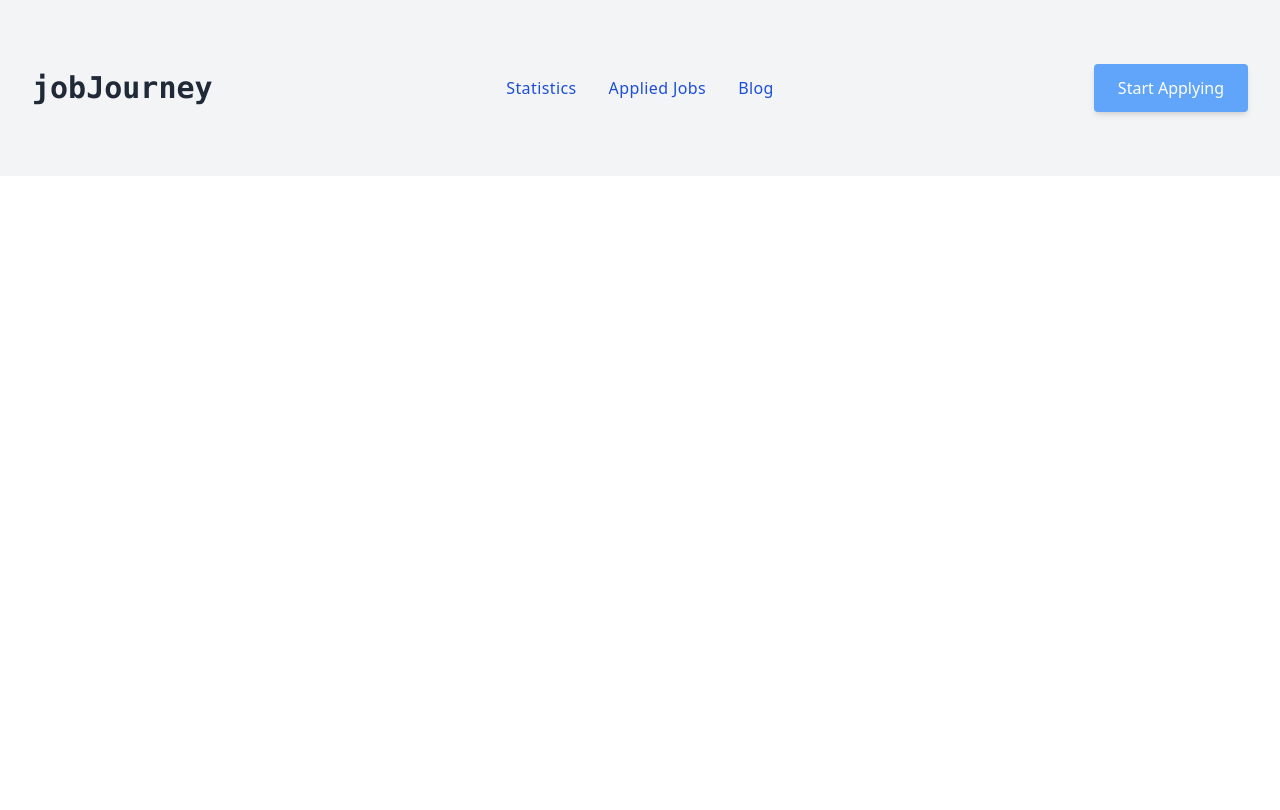
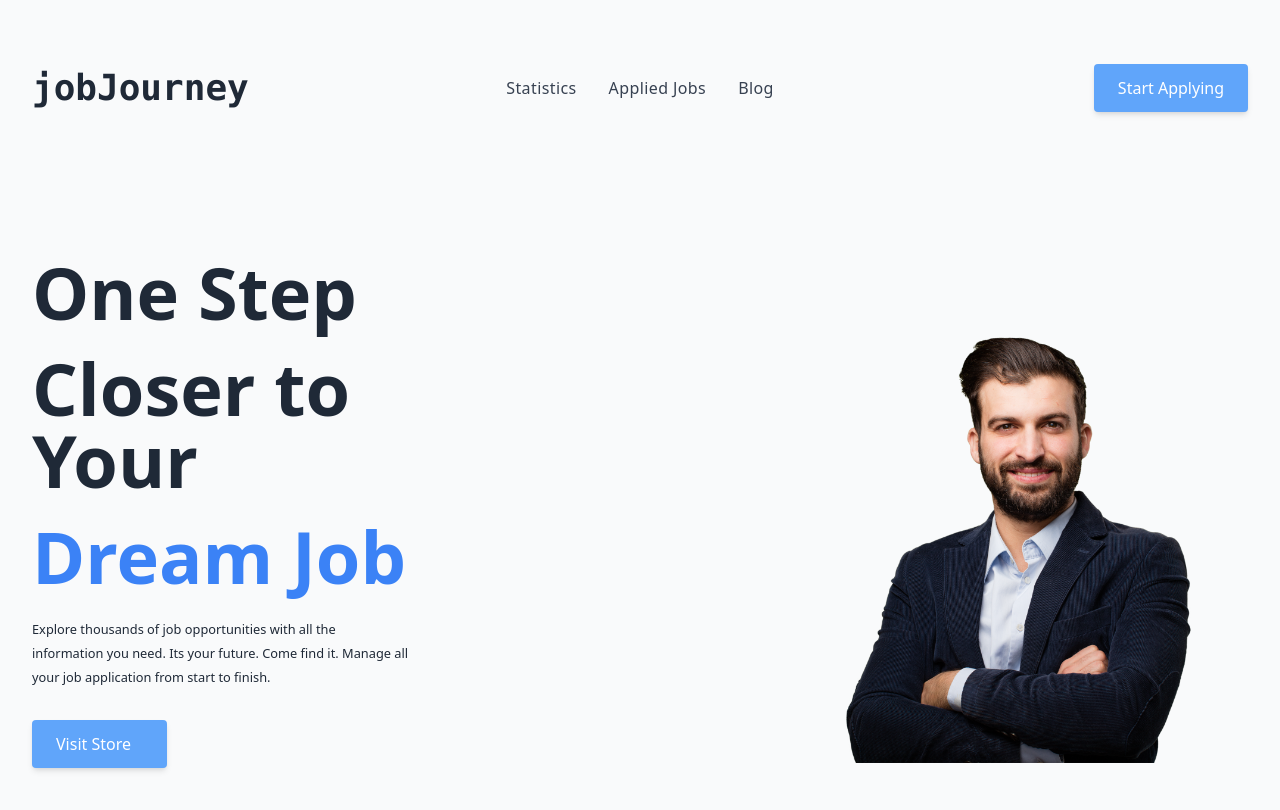
Before and after one commit to Mahmudul107/career-hub, a React (Vite) app: page / in a window 1280 px wide. Shown: the top 810 px of the page. Built offline with nearby package versions, Linux system fonts and the light colour scheme.

Commit message:
Banner section completed

```diff
--- a/src/App.jsx
+++ b/src/App.jsx
@@ -1,14 +1,17 @@
-import React from 'react';
-import Header from './components/Header';
-import Home from './components/Home';
+import React from "react";
+import Header from "./components/Header";
+import { Outlet } from "react-router-dom";
 
 const App = () => {
   return (
     <>
-      <div className='bg-gray-100'>
-        <Header/>
-        <Home/>
+      <div className="bg-gray-50">
+        <Header />
       </div>
+      <div className="bg-gray-50">
+        <Outlet/>
+      </div>
+
     </>
   );
 };
--- a/src/components/Header.jsx
+++ b/src/components/Header.jsx
@@ -37,28 +37,28 @@ const Header = () => {
             </li>
           </ul>
         </div>
-        <a className=" normal-case text-3xl font-extrabold font-mono">
+        <a className=" normal-case text-4xl font-extrabold font-mono">
           jobJourney
         </a>
       </div>
       <div className="navbar-center hidden lg:flex">
         <ul className="items-center hidden space-x-8 lg:flex">
           <li>
-            <NavLink
+            <NavLink to='statistics'
               className={({ isActive }) => (isActive ? "active" : "default")}
             >
               Statistics
             </NavLink>
           </li>
           <li>
-            <NavLink
+            <NavLink to='applied-jobs'
               className={({ isActive }) => (isActive ? "active" : "default")}
             >
               Applied Jobs
             </NavLink>
           </li>
           <li>
-            <NavLink
+            <NavLink to='blog'
               className={({ isActive }) => (isActive ? "active" : "default")}
             >
               Blog
--- a/src/components/Home.jsx
+++ b/src/components/Home.jsx
@@ -5,7 +5,37 @@ import person from "../assets/person.png";
 const Home = () => {
   return (
     <div>
-
+      <div className="my-container flex flex-col items-center justify-between lg:flex-row">
+        <div className="mb-10 lg:max-w-lg  lg:pr-5 lg:mb-0">
+          <h1 className="text-7xl font-sans font-semibold mb-6">One Step</h1>
+          <h1 className="text-7xl font-sans font-semibold mb-6">
+            Closer to Your
+          </h1>
+          <h1 className="text-7xl font-sans font-semibold mb-6 text-blue-500">
+            Dream Job
+          </h1>
+          <p>
+            <small>
+              Explore thousands of job opportunities with all the <br />{" "}
+              information you need. Its your future. Come find it. Manage all{" "}
+              <br /> your job application from start to finish.
+            </small>
+          </p>
+          <div className="flex flex-col items-center md:flex-row mt-8">
+            <Link to="/books" className="btn-primary md:w-auto md:mr-4">
+              <div className="inline-flex items-center justify-center w-full h-full">
+                <p className="mr-3">Visit Store</p>
+              </div>
+            </Link>
+          </div>
+        </div>
+        {/* Lottie Animation */}
+        <div className="relative lg:w-1/2 ">
+          <div className="w-full lg:w-4/5 lg:ml-auto h-56  sm:h-96">
+            <img src={person} alt="" />
+          </div>
+        </div>
+      </div>
     </div>
   );
 };
```
Also changed, not shown: src/main.jsx (+8 -1 lines).
